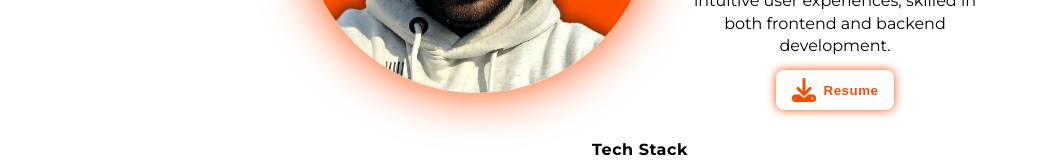
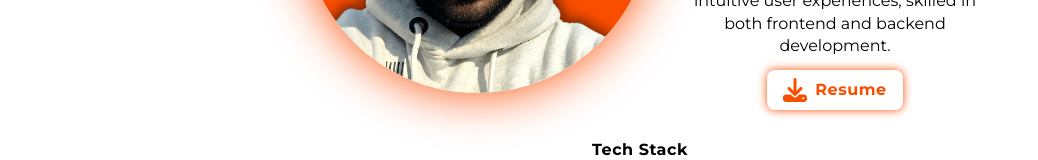
Before and after one commit to GS-GauravSingh/Portfolio, a React (Vite) app: page / in a window 1280 px wide. Shown: the part 421-581 px from the top of the page, without its empty margins (0-1038 px from the left). Built offline with nearby package versions, Linux system fonts and the light colour scheme; no server answers.

Commit message:
resume link added

```diff
--- a/src/components/Home.jsx
+++ b/src/components/Home.jsx
@@ -90,10 +90,15 @@
                         backend development.
                     </p>
 
-                    <button className="resume-btn">
+                    <a
+                        href="https://gs-gauravsingh.github.io/MyResume/GauravSinghResume.pdf"
+                        target="_blank"
+                        rel="noopener noreferrer"
+                        className="resume-btn"
+                    >
                         <FaDownload className="icon" />
                         <span>Resume</span>
-                    </button>
+                    </a>
                 </div>
             </section>
 
--- a/src/css/home.css
+++ b/src/css/home.css
@@ -89,6 +89,7 @@
 .home-content>.text-content-container>.resume-btn {
     background-color: var(--primary-bg-color);
     outline: none;
+    text-decoration: none;
 
     display: flex;
     align-items: center;
@@ -96,6 +97,7 @@
 
     color: var(--highlight-color);
     font-weight: var(--font-weight-bold);
+    font-size: 1rem;
     letter-spacing: 0.5px;
     padding: 0.5rem 1rem;
 
```
